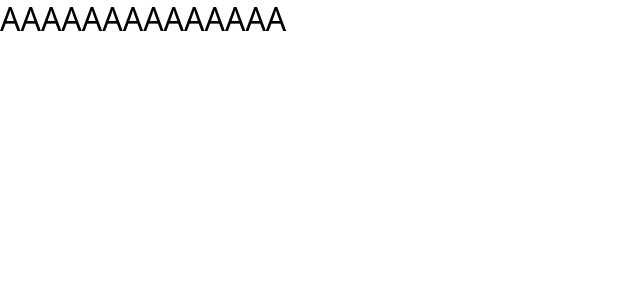
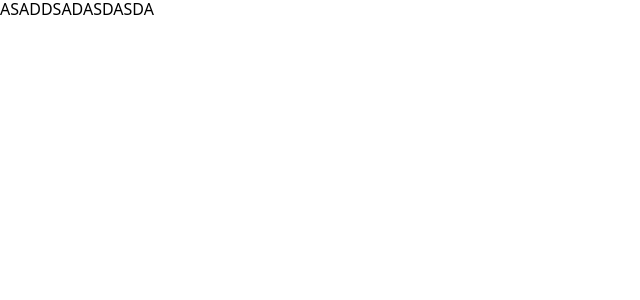
Before and after one commit to utof/living-text, a React (Vite) app: page / in a window 1280 px wide. Shown: the top 300 px of the page, without its empty margins (0-640 px from the left). Built offline with nearby package versions, Linux system fonts and the light colour scheme.

Commit message:
simplifcation cuz idk wtf is going on

```diff
--- a/src/App.jsx
+++ b/src/App.jsx
@@ -1,60 +1,38 @@
-import { useState } from "react";
+import React, { useState } from "react";
 import styled from "@emotion/styled";
+const TextAreaWrapper = styled.div`
+  padding: 0;
+  /* text-align: justify; */
+  margin: 0;
+  /* padding: 0; */
 
-const FullScreenDiv = styled.div`
-  width: 100vw;
-  height: 100vh;
-  margin: 0;
-  padding: 0;
-  box-sizing: border-box;
-  overflow: hidden;
-  display: flex;
-  align-items: stretch;
-  justify-content: stretch;
-`;
-
-const EdgeToEdgeText = styled.div`
-  width: 100vw;
-  height: 100vh;
-  margin: 0;
-  padding: 0;
-  box-sizing: border-box;
-  font-size: 2rem;
-  line-height: 1.2;
-  word-break: break-all;
-  white-space: pre-wrap;
-  /* Force wrap after N characters (e.g., 40ch) */
-  max-width: 100vw;
-  max-height: 100vh;
-  display: flex;
-  align-items: stretch;
-  justify-content: stretch;
+  &:after {
+    content: "";
+    /* display: inline-block; */
+    /* width: 100%; */
+    color: #ff1818;
+    /* pointer-events: none; */
+  }
 `;
 
 export default function App() {
-  const [text, setText] = useState("AAAAAAAAAAAAAA");
+  const [text, setText] = useState("ASADDSADASDASDA");
 
   return (
-    <FullScreenDiv>
-      <EdgeToEdgeText>
+    <TextAreaWrapper>
       <textarea
         value={text}
         onChange={(e) => setText(e.target.value)}
         style={{
+          overflow: "hidden",
           width: "100%",
           height: "100%",
-            fontSize: "2rem",
           lineHeight: 1.2,
-            border: "none",
+          outline: "none",
           resize: "none",
-            background: "transparent",
-            color: "inherit",
-            fontFamily: "inherit",
-            outline: "none",
-            boxSizing: "border-box",
+          // boxSizing: "border-box",
         }}
       />
-      </EdgeToEdgeText>
-    </FullScreenDiv>
+    </TextAreaWrapper>
   );
 }
```
Lines whose indentation alone changed are shown as unchanged.
